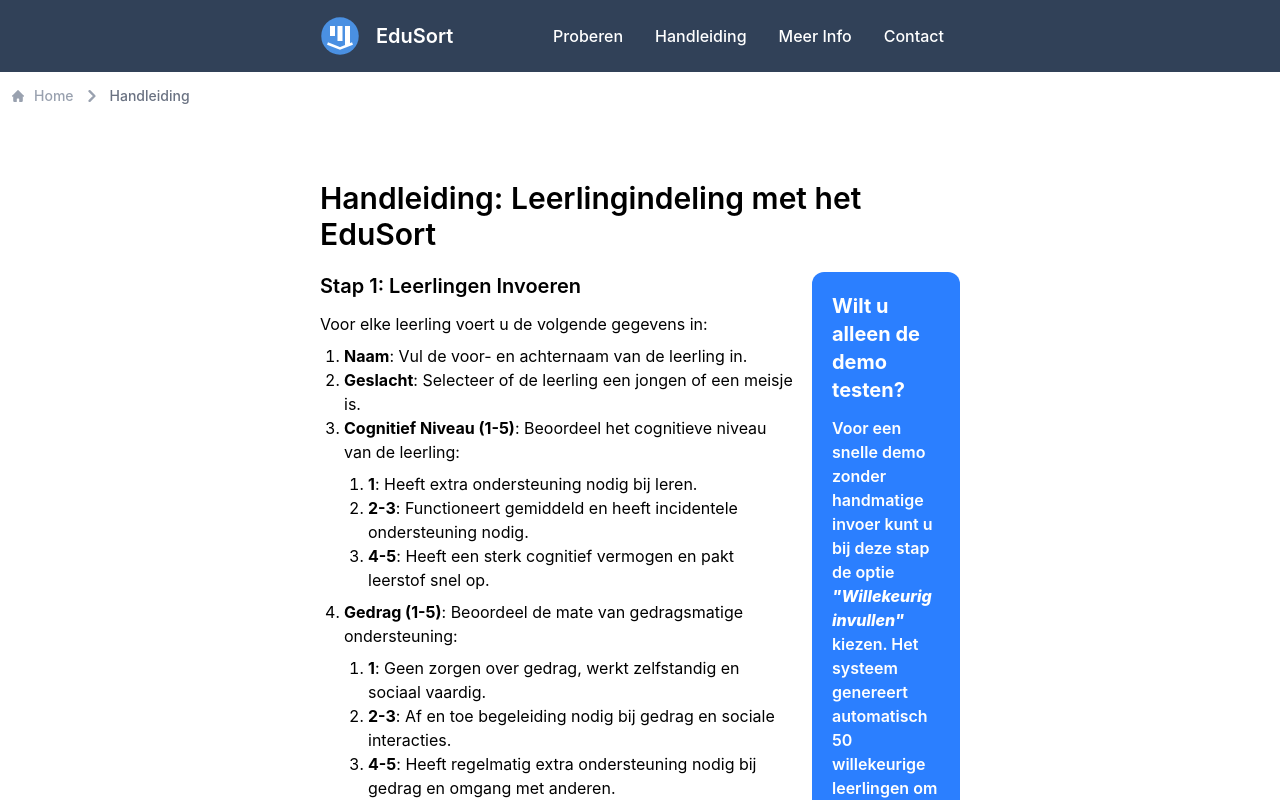
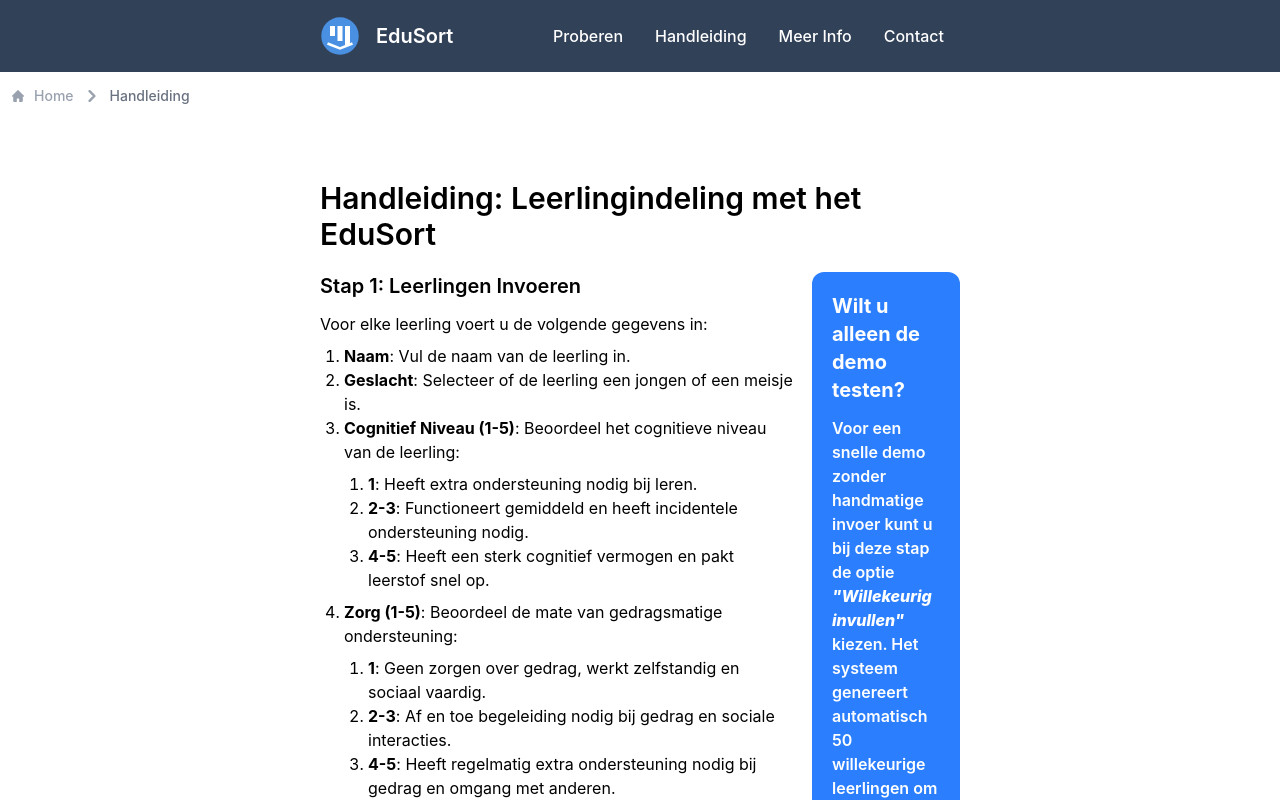
Before and after one commit to caduregel/2tot3, a React (Vite) app: page /how-to in a window 1280 px wide. Shown: the top 800 px of the page. Built offline with nearby package versions, Linux system fonts and the light colour scheme.

Commit message:
text updates

```diff
--- a/src/pages/HomePage.tsx
+++ b/src/pages/HomePage.tsx
@@ -1,6 +1,7 @@
 import { Link } from "react-router-dom"
 
 const HomePage = () => {
+
     return (
         <body>
             <div className="flex pt-10 pl-5 pr-5 md:pl-60 md:pr-60 pb-10 bg-slate-700 text-white">
@@ -21,6 +22,10 @@
                     </ul>
                     <p className="mt-3 mb-8">Ervaar het zelf! Probeer het nu en ontdek hoe eenvoudig het werkt:</p>
                     <Link to="/input-students" className="bg-blue-500 p-3 text-md md:text-2xl font-semibold text-white rounded-xl mt-3 hover:bg-blue-600 hover:cursor-pointer">Probeer het!</Link>
+                        <p className="mt-5">
+                            Privacy en data zorgen? Wij slaan geen gevens op, alle ingevoerde data wordt uitsluitend lokaal op jou apparaat bewaard
+                        </p>
+
                 </div>
                 <img src="/beta-text-icon.svg" alt="" className="hidden md:inline w-100 h-100" />
             </div>
@@ -63,7 +68,7 @@
                 </div>
                 <Link to="/input-students" className="bg-blue-500 p-2 text-white rounded-xl border-white border-2 mt-3 hover:bg-white hover:text-black hover:cursor-pointer">Probeer het!</Link>
             </div>
-        </body>
+        </body >
     )
 }
 
--- a/src/pages/HowToPage.tsx
+++ b/src/pages/HowToPage.tsx
@@ -18,7 +18,7 @@
             <h2 className="text-xl font-semibold mb-3">Stap 1: Leerlingen Invoeren</h2>
             <p>Voor elke leerling voert u de volgende gegevens in:</p>
             <ul className="list-decimal ml-6 mt-2 mb-2">
-              <li><strong>Naam</strong>: Vul de voor- en achternaam van de leerling in.</li>
+              <li><strong>Naam</strong>: Vul de naam van de leerling in.</li>
               <li><strong>Geslacht</strong>: Selecteer of de leerling een jongen of een meisje is.</li>
               <li><strong>Cognitief Niveau (1-5)</strong>: Beoordeel het cognitieve niveau van de leerling:
                 <ul className="list-decimal ml-6 mt-2 mb-2">
@@ -27,7 +27,7 @@
                   <li><strong>4-5</strong>: Heeft een sterk cognitief vermogen en pakt leerstof snel op.</li>
                 </ul>
               </li>
-              <li><strong>Gedrag (1-5)</strong>: Beoordeel de mate van gedragsmatige ondersteuning:
+              <li><strong>Zorg (1-5)</strong>: Beoordeel de mate van gedragsmatige ondersteuning:
                 <ul className="list-decimal ml-6 mt-2 mb-2">
                   <li><strong>1</strong>: Geen zorgen over gedrag, werkt zelfstandig en sociaal vaardig.</li>
                   <li><strong>2-3</strong>: Af en toe begeleiding nodig bij gedrag en sociale interacties.</li>
```
